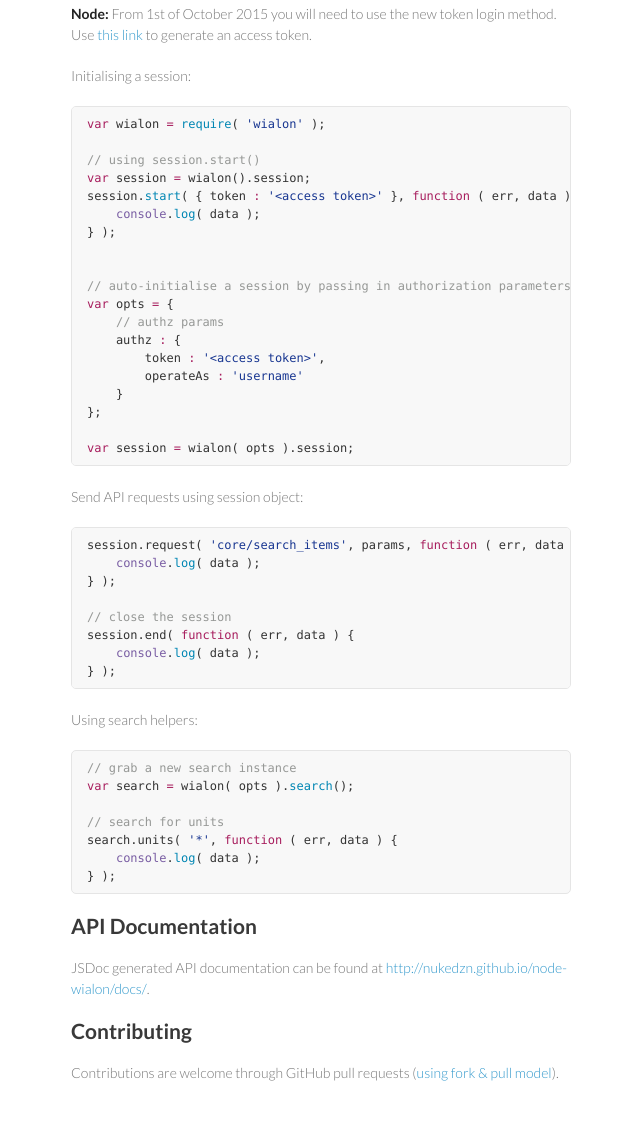
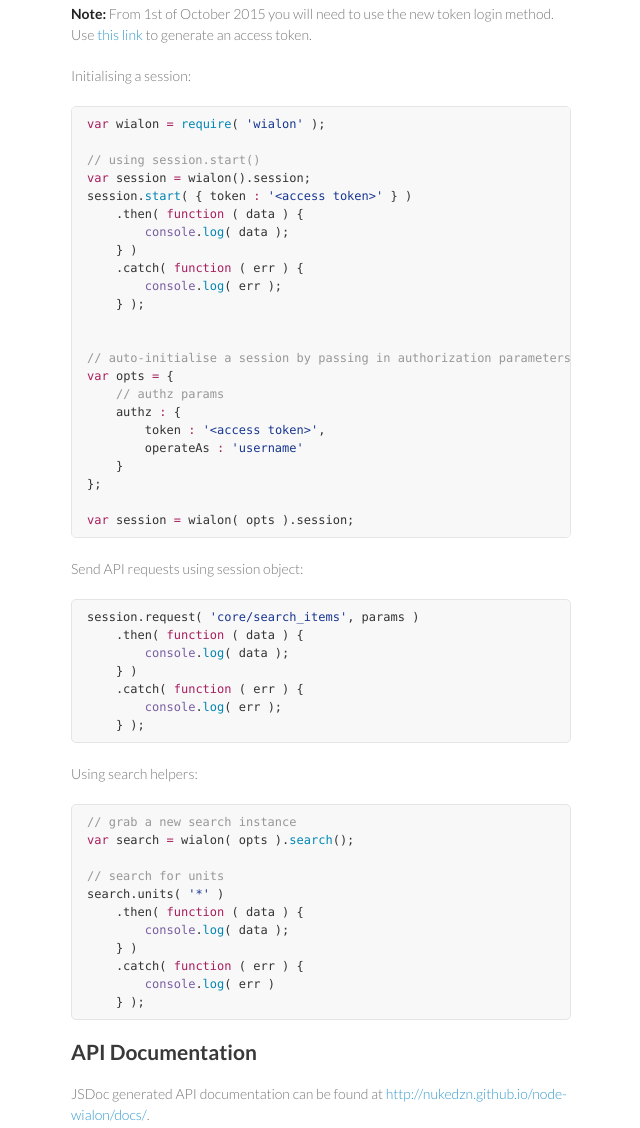
Before and after one commit to nukedzn/node-wialon, a plain HTML site: page index.html in a window 1280 px wide. Shown: the part 1834-2962 px from the top of the page, without its empty margins (499-1139 px from the left). Drawn offline with Linux system fonts and the light colour scheme.

```diff
--- a/index.html
+++ b/index.html
@@ -47,7 +47,7 @@
 <h2>
 <a id="usage" class="anchor" href="#usage" aria-hidden="true"><span class="octicon octicon-link"></span></a>Usage</h2>
 
-<p><strong>Node:</strong> From 1st of October 2015 you will need to use the new token login method. Use <a href="https://hosting.wialon.com/login.html?client_id=node-wialon&amp;access_type=0xfff&amp;activation_time=0&amp;duration=0&amp;lang=en&amp;flags=0x1">this link</a>
+<p><strong>Note:</strong> From 1st of October 2015 you will need to use the new token login method. Use <a href="https://hosting.wialon.com/login.html?client_id=node-wialon&amp;access_type=0xfff&amp;activation_time=0&amp;duration=0&amp;lang=en&amp;flags=0x1">this link</a>
 to generate an access token.</p>
 
 <p>Initialising a session:</p>
@@ -56,8 +56,12 @@
 
 <span class="pl-c">// using session.start()</span>
 <span class="pl-k">var</span> session <span class="pl-k">=</span> wialon().session;
-session.<span class="pl-c1">start</span>( { token <span class="pl-k">:</span> <span class="pl-s"><span class="pl-pds">'</span>&lt;access token&gt;<span class="pl-pds">'</span></span> }, <span class="pl-k">function</span> ( <span class="pl-smi">err</span>, <span class="pl-smi">data</span> ) {
+session.<span class="pl-c1">start</span>( { token <span class="pl-k">:</span> <span class="pl-s"><span class="pl-pds">'</span>&lt;access token&gt;<span class="pl-pds">'</span></span> } )
+    .then( <span class="pl-k">function</span> ( <span class="pl-smi">data</span> ) {
         <span class="pl-en">console</span>.<span class="pl-c1">log</span>( data );
+    } )
+    .catch( <span class="pl-k">function</span> ( <span class="pl-smi">err</span> ) {
+        <span class="pl-en">console</span>.<span class="pl-c1">log</span>( err );
     } );
 
 
@@ -74,14 +78,14 @@
 
 <p>Send API requests using session object:</p>
 
-<div class="highlight highlight-source-js"><pre>session.request( <span class="pl-s"><span class="pl-pds">'</span>core/search_items<span class="pl-pds">'</span></span>, params, <span class="pl-k">function</span> ( <span class="pl-smi">err</span>, <span class="pl-smi">data</span> ) {
+<div class="highlight highlight-source-js"><pre>session.request( <span class="pl-s"><span class="pl-pds">'</span>core/search_items<span class="pl-pds">'</span></span>, params )
+    .then( <span class="pl-k">function</span> ( <span class="pl-smi">data</span> ) {
         <span class="pl-en">console</span>.<span class="pl-c1">log</span>( data );
+    } )
+    .catch( <span class="pl-k">function</span> ( <span class="pl-smi">err</span> ) {
+        <span class="pl-en">console</span>.<span class="pl-c1">log</span>( err );
     } );
-
-<span class="pl-c">// close the session</span>
-session.end( <span class="pl-k">function</span> ( <span class="pl-smi">err</span>, <span class="pl-smi">data</span> ) {
-    <span class="pl-en">console</span>.<span class="pl-c1">log</span>( data );
-} );</pre></div>
+</pre></div>
 
 <p>Using search helpers:</p>
 
@@ -89,8 +93,12 @@
 <span class="pl-k">var</span> search <span class="pl-k">=</span> wialon( opts ).<span class="pl-c1">search</span>();
 
 <span class="pl-c">// search for units</span>
-search.units( <span class="pl-s"><span class="pl-pds">'</span>*<span class="pl-pds">'</span></span>, <span class="pl-k">function</span> ( <span class="pl-smi">err</span>, <span class="pl-smi">data</span> ) {
+search.units( <span class="pl-s"><span class="pl-pds">'</span>*<span class="pl-pds">'</span></span> )
+    .then( <span class="pl-k">function</span> ( <span class="pl-smi">data</span> ) {
         <span class="pl-en">console</span>.<span class="pl-c1">log</span>( data );
+    } )
+    .catch( <span class="pl-k">function</span> ( <span class="pl-smi">err</span> ) {
+        <span class="pl-en">console</span>.<span class="pl-c1">log</span>( err )
     } );</pre></div>
 
 <h2>
```
Also changed, not shown: params.json (+1 -1 lines). Lines whose indentation alone changed are shown as unchanged.
